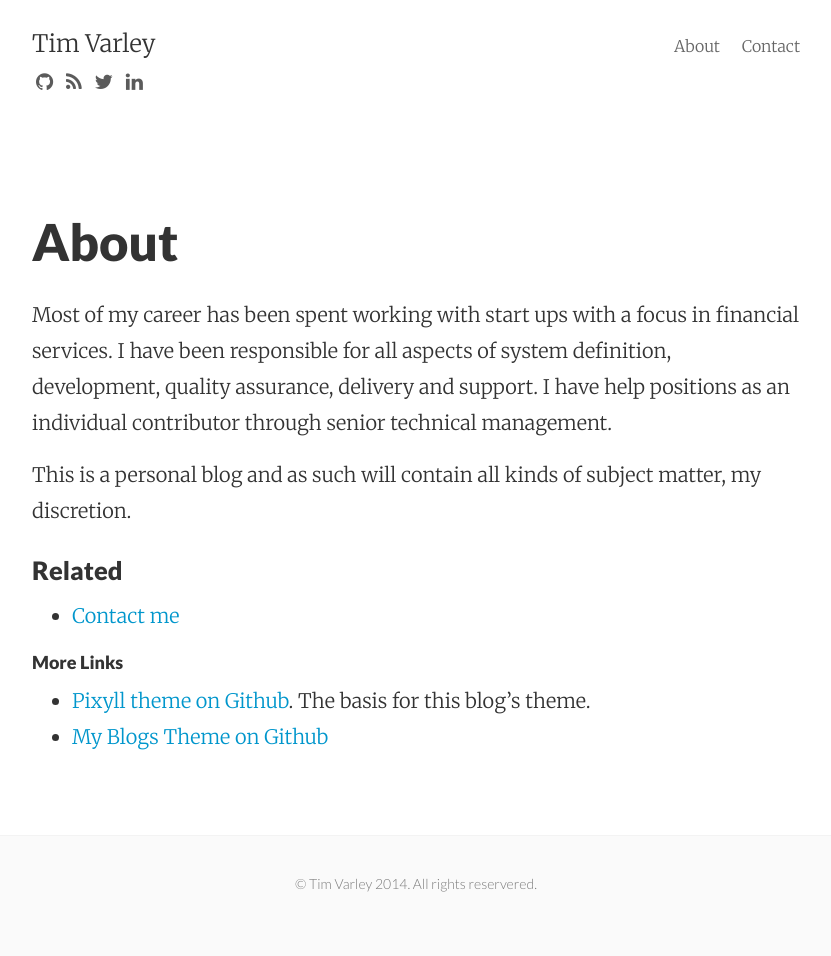
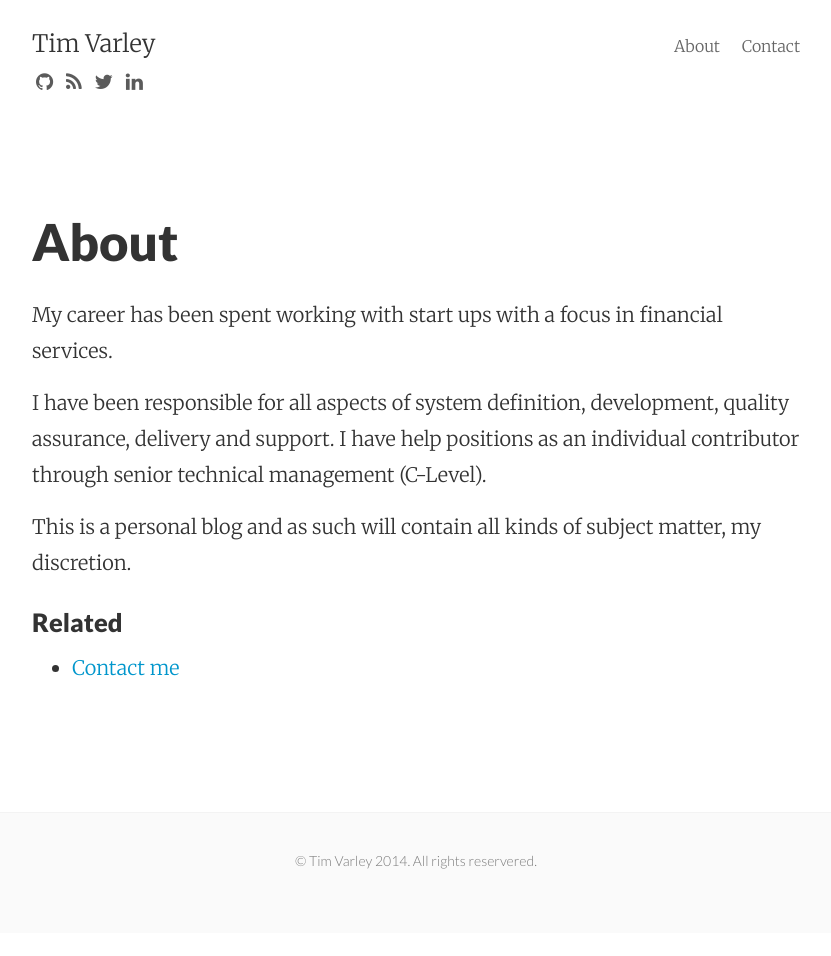
Before and after one commit to tvarley/tvarley.github.io, a Jekyll site: the page built from about.md, in a window 1280 px wide. Shown: the whole page, without its empty margins (224-1055 px from the left). Built offline with Jekyll 4.4.1, drawn with Linux system fonts in a browser that asks for light colours; nearby versions of some CDN libraries; after the commit the page ends 933 px from its top, so only the background shows below that.

```diff
--- a/about.md
+++ b/about.md
@@ -5,15 +5,12 @@ permalink: /about/
 tags: admin
 ---
 
-Most of my career has been spent working with start ups with a focus in financial services. I have been responsible for all aspects of system definition, development, quality assurance, delivery and support. I have help positions as an individual contributor through senior technical management.
+My career has been spent working with start ups with a focus in financial services.
+
+I have been responsible for all aspects of system definition, development, quality assurance, delivery and support. I have help positions as an individual contributor through senior technical management (C-Level).
 
 This is a personal blog and as such will contain all kinds of subject matter, my discretion.
 
 #### Related
 
 - [Contact me]({{site.baseurl}}/contact/index.html)
-
-##### More Links
-
-- [Pixyll theme on Github](https://github.com/johnotander/pixyll). The basis for this blog's theme.
-- [My Blogs Theme on Github](https://github.com/tvarley/tvarley.github.io)
```
Also changed, not shown: blog/euler/_posts/2014-12-30-introduction.md (added, +33 -0 lines), blog/euler/cpp/_posts/2014-12-30-solution_one.md (added, +44 -0 lines).
